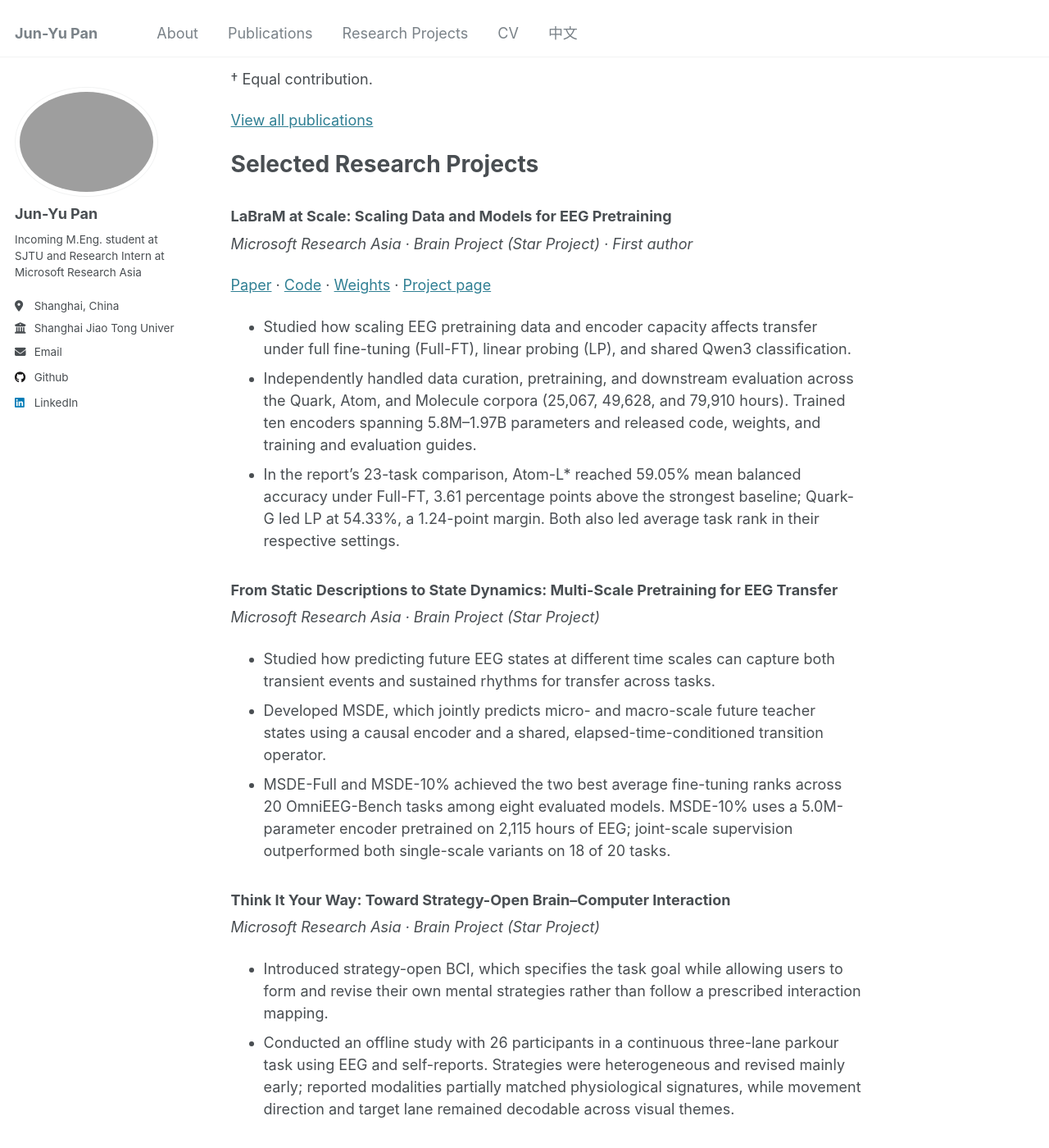
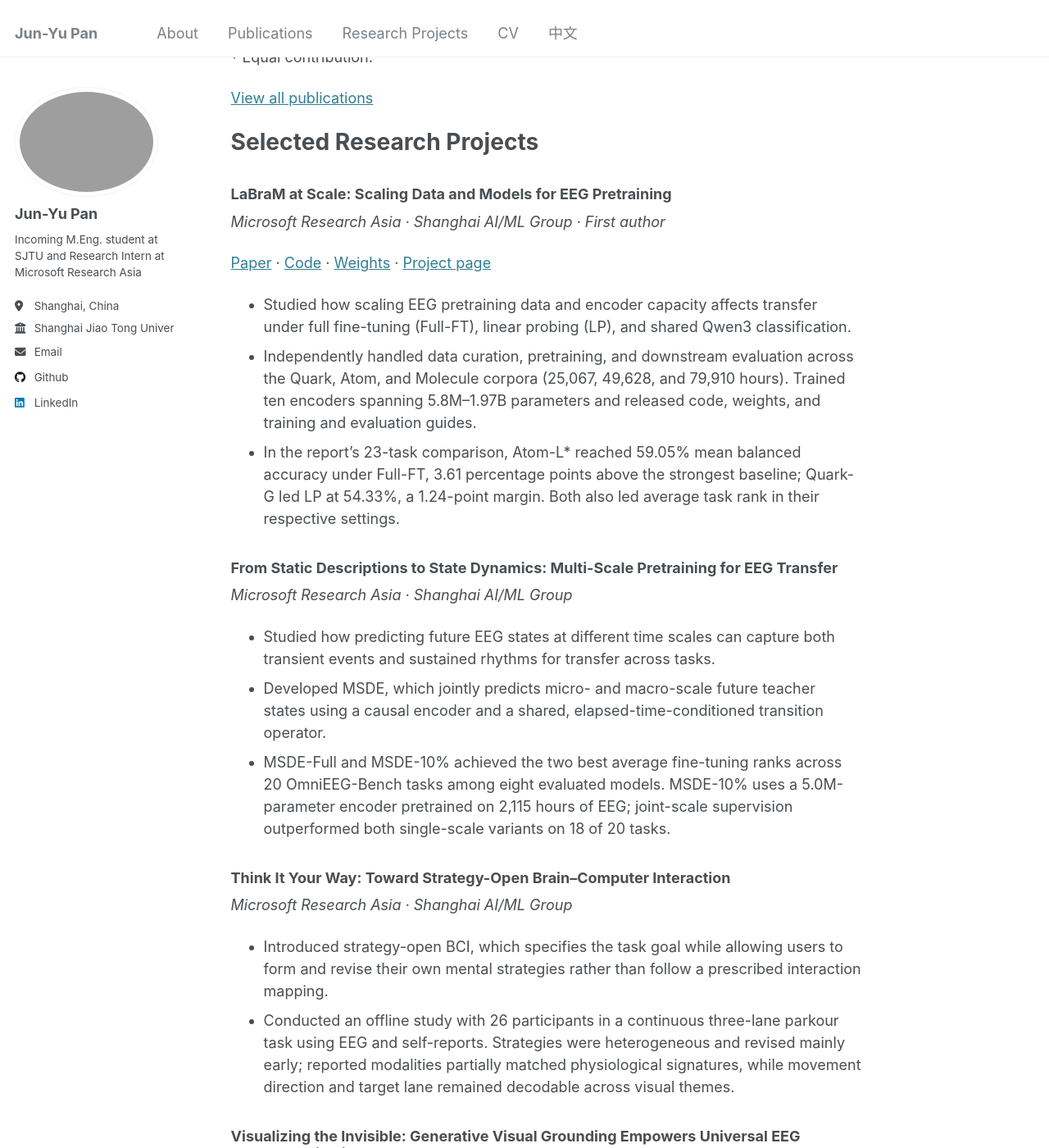
Before and after one commit to AlbertMentat/AlbertMentat.github.io, a Jekyll site: the page built from _pages/about.md, in a window 1280 px wide and 1400 px high, scrolled down 1813 px. Shown: the whole window at 82% size. Built offline with Jekyll 4.4.1, drawn with Linux system fonts in a browser that asks for light colours; some of the changed text lies outside the part shown.

Commit message:
Simplify MSRA affiliation to Shanghai AI/ML Group

```diff
--- a/_pages/about.md
+++ b/_pages/about.md
@@ -11,7 +11,7 @@ redirect_from:
 
 Hi, I'm **Jun-Yu Pan**. I will begin an M.Eng. in Electronic Information at the [SJTU Paris Elite Institute of Technology](https://speit.sjtu.edu.cn/), [Shanghai Jiao Tong University](https://www.sjtu.edu.cn/), in September 2026, advised by [Prof. Wei-Long Zheng](https://weilongzheng.github.io/). I received my B.Eng. from the same institute in June 2026, with an Outstanding Bachelor's Thesis of Shanghai Jiao Tong University (Top 1%).
 
-I am currently a Research Intern with the Brain Project (Star Project) in the Shanghai AI/ML Group at [Microsoft Research Asia (MSRA)](https://www.microsoft.com/en-us/research/lab/microsoft-research-asia/), advised by [Yansen Wang](https://www.microsoft.com/en-us/research/people/yansenwang/), and was recognized as a **Top 5% Intern**. My research focuses on **EEG foundation models**, **multimodal large language models (MLLMs)**, and their applications to neural understanding and affective computing.
+I am currently a Research Intern in the Shanghai AI/ML Group at [Microsoft Research Asia (MSRA)](https://www.microsoft.com/en-us/research/lab/microsoft-research-asia/), advised by [Yansen Wang](https://www.microsoft.com/en-us/research/people/yansenwang/), and was recognized as a **Top 5% Intern**. My research focuses on **EEG foundation models**, **multimodal large language models (MLLMs)**, and their applications to neural understanding and affective computing.
 
 News
 ======
@@ -43,7 +43,7 @@ Publications
 Selected Research Projects
 ======
 ### LaBraM at Scale: Scaling Data and Models for EEG Pretraining
-*Microsoft Research Asia · Brain Project (Star Project) · First author*
+*Microsoft Research Asia · Shanghai AI/ML Group · First author*
 
 [Paper](https://arxiv.org/abs/2611.03165) · [Code](https://github.com/AlbertMentat/LaBraM-at-Scale) · [Weights](https://huggingface.co/Pan-Junyu/LaBraM-at-Scale) · [Project page](https://albertmentat.github.io/LaBraM-at-Scale/)
 
@@ -52,34 +52,34 @@ Selected Research Projects
 - In the report's 23-task comparison, Atom-L* reached 59.05% mean balanced accuracy under Full-FT, 3.61 percentage points above the strongest baseline; Quark-G led LP at 54.33%, a 1.24-point margin. Both also led average task rank in their respective settings.
 
 ### From Static Descriptions to State Dynamics: Multi-Scale Pretraining for EEG Transfer
-*Microsoft Research Asia · Brain Project (Star Project)*
+*Microsoft Research Asia · Shanghai AI/ML Group*
 
 - Studied how predicting future EEG states at different time scales can capture both transient events and sustained rhythms for transfer across tasks.
 - Developed MSDE, which jointly predicts micro- and macro-scale future teacher states using a causal encoder and a shared, elapsed-time-conditioned transition operator.
 - MSDE-Full and MSDE-10% achieved the two best average fine-tuning ranks across 20 OmniEEG-Bench tasks among eight evaluated models. MSDE-10% uses a 5.0M-parameter encoder pretrained on 2,115 hours of EEG; joint-scale supervision outperformed both single-scale variants on 18 of 20 tasks.
 
 ### Think It Your Way: Toward Strategy-Open Brain&ndash;Computer Interaction
-*Microsoft Research Asia · Brain Project (Star Project)*
+*Microsoft Research Asia · Shanghai AI/ML Group*
 
 - Introduced strategy-open BCI, which specifies the task goal while allowing users to form and revise their own mental strategies rather than follow a prescribed interaction mapping.
 - Conducted an offline study with 26 participants in a continuous three-lane parkour task using EEG and self-reports. Strategies were heterogeneous and revised mainly early; reported modalities partially matched physiological signatures, while movement direction and target lane remained decodable across visual themes.
 
 ### Visualizing the Invisible: Generative Visual Grounding Empowers Universal EEG Understanding in MLLMs
-*Microsoft Research Asia · Brain Project (Star Project)*
+*Microsoft Research Asia · Shanghai AI/ML Group*
 
 - Studied how MLLMs can use their pretrained visual knowledge to improve EEG understanding and generation, including tasks without visual stimuli.
 - Proposed GVG, using an EEG-to-image generator to create sample-specific proxy images, predict native visual tokens, and align EEG, images, and text.
 - On six tasks, GVG-Janus improved mean balanced accuracy from 45.89% with text-only alignment to 53.46% with image-only alignment; trimodal alignment with full adaptation reached 60.05%. GVG-X-Omni approached NeuroLM-XL's average performance while tuning 170M parameters over a frozen 7B backbone.
 
 ### Which Data, Not How Much: Architecture-Dependent Data Selection for EEG Foundation Models
-*Microsoft Research Asia · Brain Project (Star Project)*
+*Microsoft Research Asia · Shanghai AI/ML Group*
 
 - Studied interference among EEG pretraining datasets and how source composition, data volume, and model architecture affect downstream transfer.
 - Audited 202 configurations across LaBraM, CBraMod, and BIOT, covering 16 candidate datasets and 13 downstream tasks; compared Progressive, Pairwise Dataset Valuation (PDV), Size, and Coverage rankings.
 - Found 121 configurations that used fewer windows yet outperformed full-pool pretraining. The best subsets improved mean balanced accuracy by up to 5.58 percentage points; all 39 architecture-task combinations had a smaller, higher-scoring configuration.
 
 ### Discern, Then Combine: Probe-Guided Multi-Dataset Fine-Tuning for EEG Foundation Models
-*Microsoft Research Asia · Brain Project (Star Project)*
+*Microsoft Research Asia · Shanghai AI/ML Group*
 
 - Studied interference during downstream multi-dataset fine-tuning and when auxiliary EEG datasets help or hurt a target task.
 - Developed POSE, which uses MMD and Fréchet-distance levels and trends during target adaptation to select and weight auxiliary datasets, then schedules their participation through warm-up, joint training, and cool-down.
@@ -93,7 +93,7 @@ Selected Research Projects
 
 Research Experience
 ======
-- **Apr. 2025--Present:** Research Intern, Brain Project (Star Project), Shanghai AI/ML Group, [Microsoft Research Asia](https://www.microsoft.com/en-us/research/lab/microsoft-research-asia/); **Top 5% Intern**. Advisor: [Yansen Wang](https://www.microsoft.com/en-us/research/people/yansenwang/).
+- **Apr. 2025--Present:** Research Intern, Shanghai AI/ML Group, [Microsoft Research Asia](https://www.microsoft.com/en-us/research/lab/microsoft-research-asia/); **Top 5% Intern**. Advisor: [Yansen Wang](https://www.microsoft.com/en-us/research/people/yansenwang/).
 - **Jun. 2023--Jun. 2026:** Research Assistant, [BCMI](https://bcmi.sjtu.edu.cn/), Shanghai Jiao Tong University. Advisor: [Prof. Wei-Long Zheng](https://weilongzheng.github.io/).
 
 [English CV (PDF)](/files/Jun-Yu_Pan_CV.pdf)
```
Also changed, not shown: _pages/about-zh.md (+8 -8 lines), _pages/cv-zh.md (+2 -2 lines), _pages/cv.md (+2 -2 lines).
